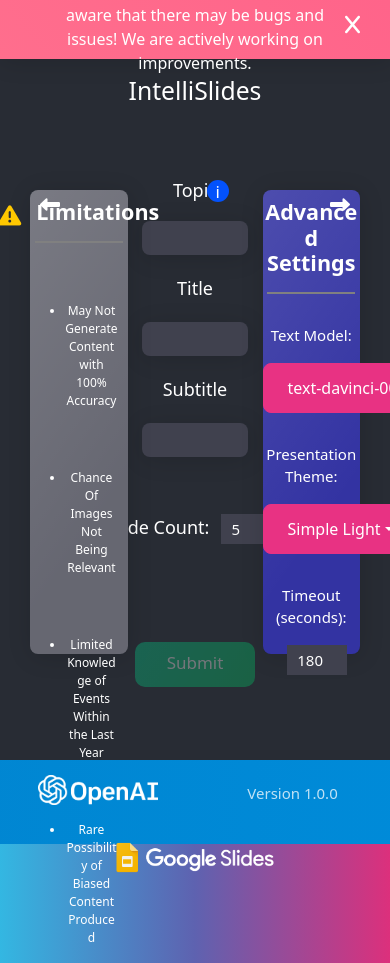
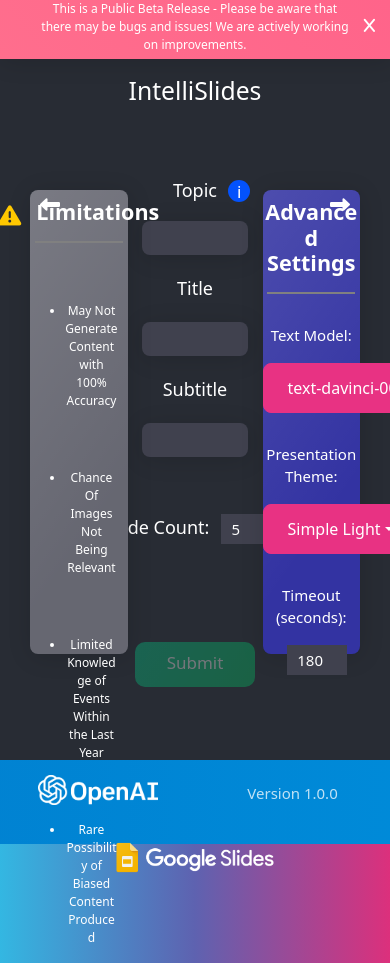
Before and after one commit to Raamzeez/IntelliSlides, a React (Create React App) app in the folder client/: page / in a window 390 px wide. Shown: the top 963 px of the page. Built offline with nearby package versions, Linux system fonts and the light colour scheme.

Commit message:
Made changes to the info icon so that the spacing is dependent on the width of the device, and also working on adjusting the alert component so that it adjusts based on width as well. Work in progress. Other miscellaneous changes included

```diff
--- a/client/src/App.tsx
+++ b/client/src/App.tsx
@@ -240,7 +240,7 @@
               }
               required={true}
               min={1}
-              max={25}
+              max={20}
             />
           </div>
           {/* <div>
--- a/client/src/components/Alert.tsx
+++ b/client/src/components/Alert.tsx
@@ -1,10 +1,26 @@
 import React, { FC } from "react";
+import useWindowDimensions from "../util/useWindowDimensions";
 
 interface iProps {
   onCloseHandler: () => void;
 }
 
 const Alert: FC<iProps> = ({ onCloseHandler }) => {
+  const { height, width } = useWindowDimensions();
+
+  const alertStyling = (): {
+    fontSize: number;
+    icon: { fontSize: number; top: number; right: number };
+  } => {
+    if (width <= 420) {
+      return { fontSize: 12, icon: { fontSize: 15, top: 18, right: 15 } };
+    } else if (width <= 570) {
+      return { fontSize: 14, icon: { fontSize: 17.5, top: 15, right: 30 } };
+    } else {
+      return { fontSize: 16, icon: { fontSize: 20, top: 15, right: 30 } };
+    }
+  };
+
   return (
     <div
       style={{
@@ -20,7 +36,13 @@
       }}
       className="shadow"
     >
-      <p style={{ fontSize: 16, marginTop: 10, width: "80%" }}>
+      <p
+        style={{
+          fontSize: alertStyling().fontSize,
+          marginTop: 10,
+          width: "80%",
+        }}
+      >
         This is a Public Beta Release - Please be aware that there may be bugs
         and issues! We are actively working on improvements.
       </p>
@@ -28,10 +50,8 @@
         className="fa-solid fa-x pointer"
         style={{
           color: "white",
-          fontSize: 20,
           position: "absolute",
-          top: 15,
-          right: 30,
+          ...alertStyling().icon,
         }}
         onClick={onCloseHandler}
       />
--- a/client/src/components/TextInput.tsx
+++ b/client/src/components/TextInput.tsx
@@ -1,4 +1,5 @@
 import React, { ChangeEvent, FC, useState } from "react";
+import useWindowDimensions from "../util/useWindowDimensions";
 import InfoIcon from "./InfoIcon";
 
 interface iProps {
@@ -26,7 +27,19 @@
   pattern,
   required,
 }) => {
+  const { height, width } = useWindowDimensions();
+
   const [clicked, setClicked] = useState(false);
+
+  const iconLeftSpacing = () => {
+    if (width <= 600) {
+      return "22vw";
+    } else if (width <= 1000) {
+      return "18vw";
+    } else {
+      return "16.5vw";
+    }
+  };
 
   return (
     <div style={{ margin: 20 }}>
@@ -34,7 +47,11 @@
         <p style={{ fontSize: 18, marginBottom: info ? -5 : 20 }}>{label}</p>
         {info && (
           <InfoIcon
-            style={{ position: "relative", bottom: 19, left: "16.5vw" }}
+            style={{
+              position: "relative",
+              bottom: 19,
+              left: iconLeftSpacing(),
+            }}
             onClickHandler={onTipClickHandler}
           />
         )}
--- a/client/src/style/App.css
+++ b/client/src/style/App.css
@@ -144,7 +144,7 @@
 
 .footerBackground {
   /* background: linear-gradient(270deg, #008bd9, #2c40df); */
-  background: linear-gradient(270deg, #008bd9, #017bc1);
+  background: linear-gradient(270deg, #008bd9, #016ec1);
   /* background: linear-gradient(270deg, #0093a3, #017bc1); */
   background-size: 400% 400%;
 
--- /dev/null
+++ b/client/src/util/useWindowDimensions.ts
@@ -0,0 +1,26 @@
+import { useState, useEffect } from "react";
+
+function getWindowDimensions() {
+  const { innerWidth: width, innerHeight: height } = window;
+  return {
+    width,
+    height,
+  };
+}
+
+export default function useWindowDimensions() {
+  const [windowDimensions, setWindowDimensions] = useState(
+    getWindowDimensions()
+  );
+
+  useEffect(() => {
+    function handleResize() {
+      setWindowDimensions(getWindowDimensions());
+    }
+
+    window.addEventListener("resize", handleResize);
+    return () => window.removeEventListener("resize", handleResize);
+  }, []);
+
+  return windowDimensions;
+}
```
Also changed, not shown: 1 other file (tests, documents, lock files or other folders).
